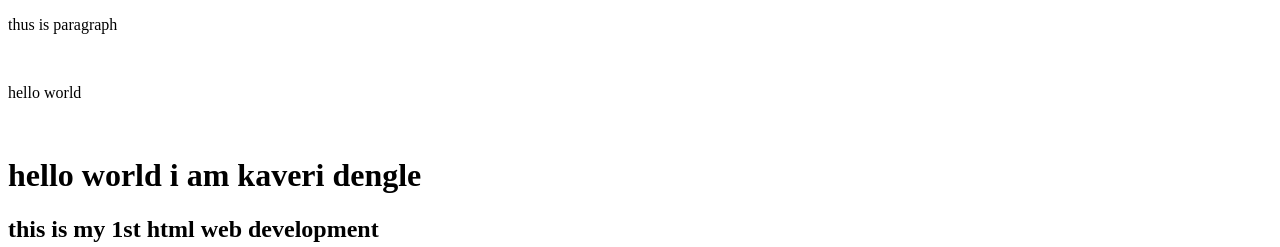
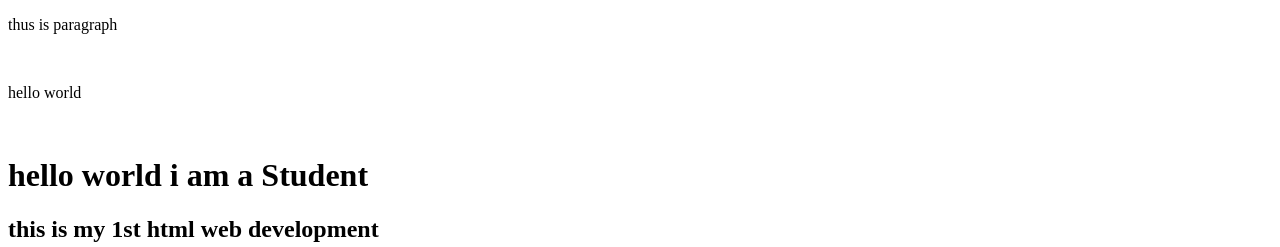
Before and after one commit to Kaveridengle2004/MY_PortFolio, a plain HTML site: page index.html in a window 1280 px wide. Shown: the top 247 px of the page. Drawn offline with Linux system fonts and the light colour scheme.

Commit message:
Update index.html

```diff
--- a/index.html
+++ b/index.html
@@ -12,7 +12,7 @@
     <p>hello world </p>
     <!--this is an html coommet -->
     <br>
-    <h1>hello world i am kaveri dengle </h1>
+    <h1>hello world i am a Student </h1>
     <h2>this is my 1st html web development </h2>
     <br>
     <a href="https://www.google.com/">google</a>
```
